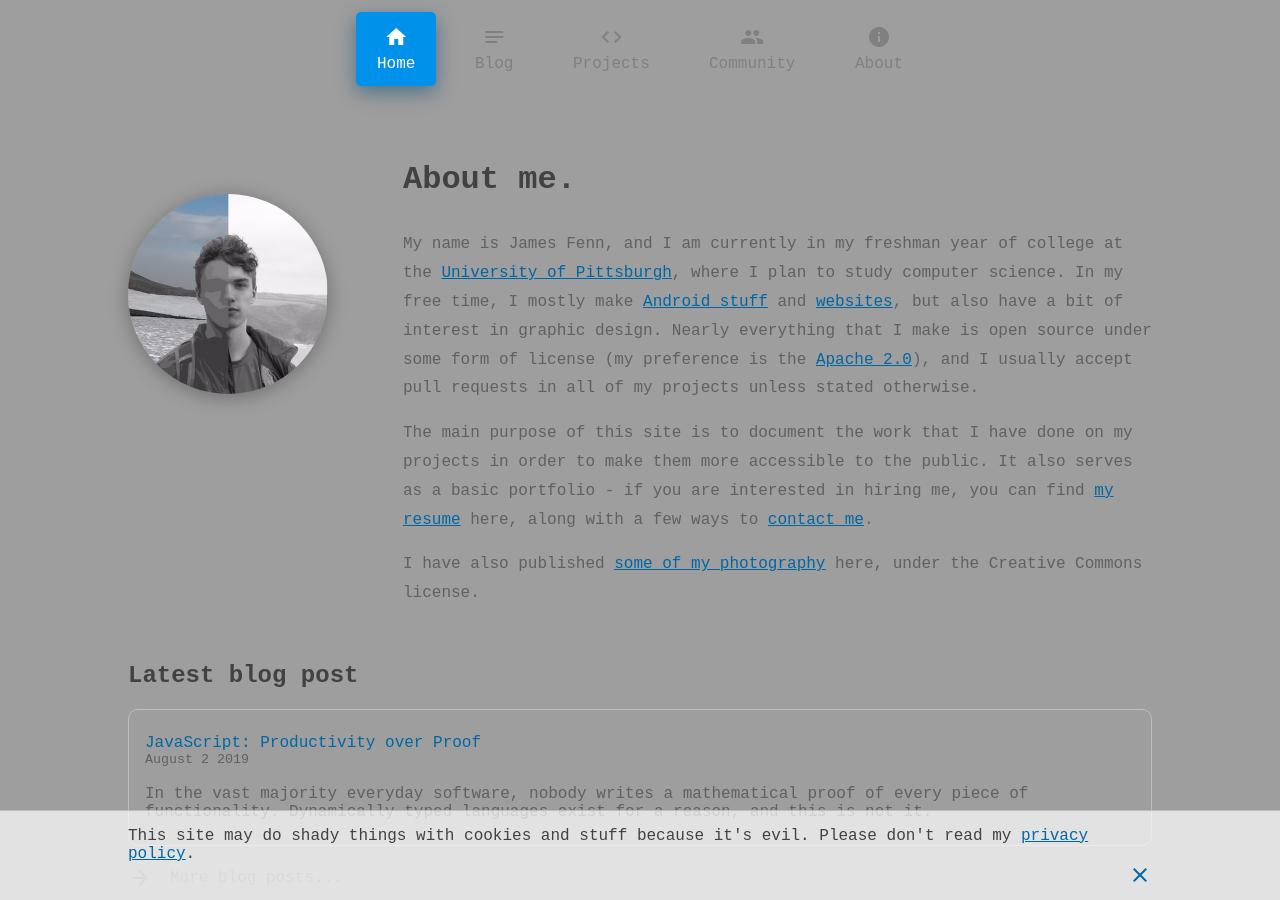
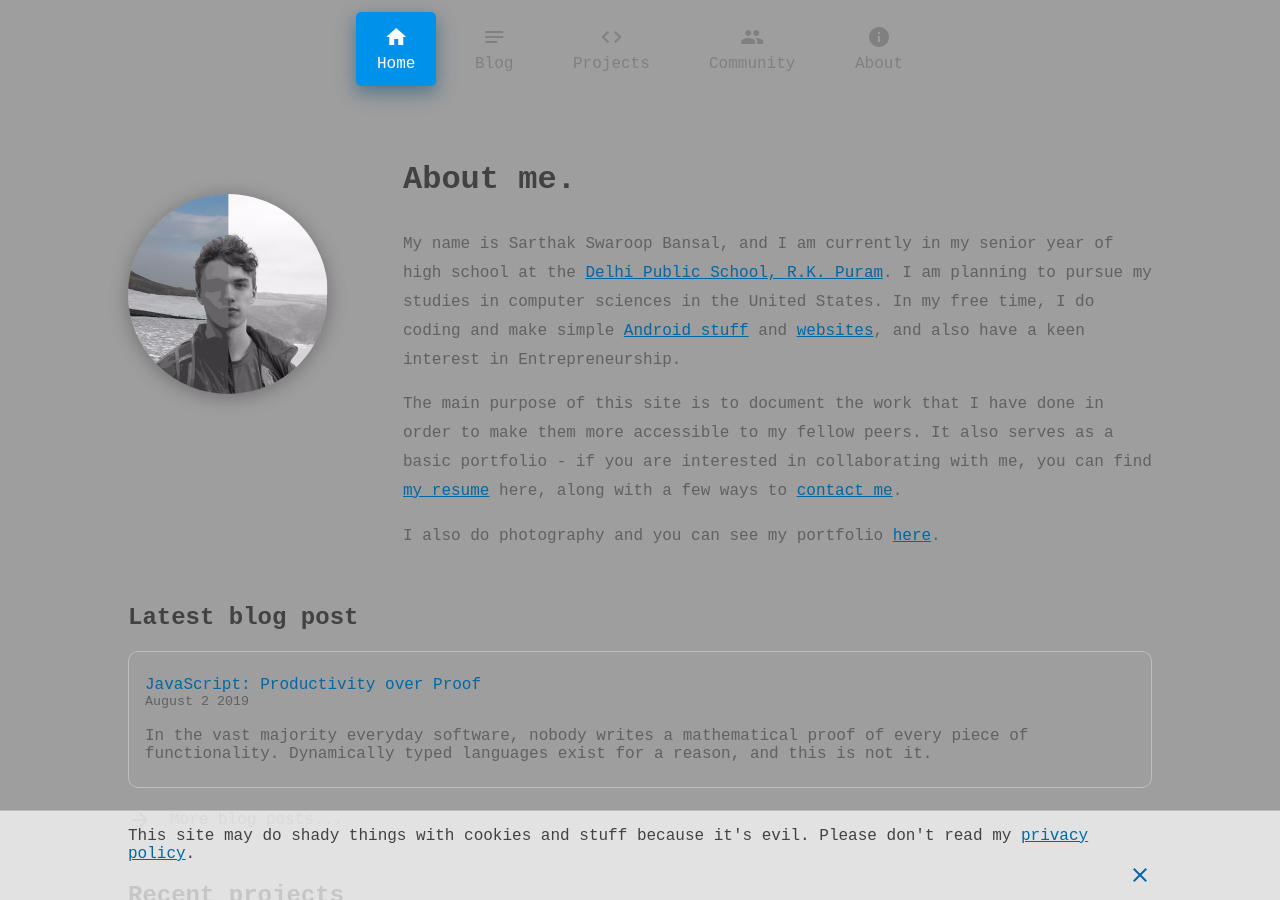
Before and after one commit to SarthakSwaroop/sarthakswaroop.github.io, a Jekyll site: the page built from pages/index.html, in a window 1280 px wide and 900 px high. Built offline with Jekyll 4.4.1, drawn with Linux system fonts in a browser that asks for light colours; some web fonts are replaced; comment, search, counter and statistics services are not loaded.

Commit message:
Update index.html

```diff
--- a/pages/index.html
+++ b/pages/index.html
@@ -1,6 +1,6 @@
 ---
 layout: default
-title: James Fenn
+title: Sarthak Bansal
 permalink: /
 profile: true
 ---
@@ -141,17 +141,16 @@ profile: true
             <div class="markdown">
                 <h1>About me.</h1>
                 <p class="p-note note">
-                    My name is <span class="p-name fn">James Fenn</span>, and I am currently in my freshman year of college at the <a href="https://www.pitt.edu">University of Pittsburgh</a>,
-                    where I plan to study computer science. In my free time, I mostly make <a href="https://play.google.com/store/apps/dev?id=5937321955284727208">Android stuff</a>
-                    and <a href="#projects">websites</a>, but also have a bit of interest in graphic design. Nearly everything that I make
-                    is open source under some form of license (my preference is the <a href="https://choosealicense.com/licenses/apache-2.0/">Apache 2.0</a>), and I usually accept
-                    pull requests in all of my projects unless stated otherwise.
+                    My name is <span class="p-name fn">Sarthak Swaroop Bansal</span>, and I am currently in my senior year of high school at the <a href="https://www.dpsrkp.net">Delhi Public School, R.K. Puram</a>.
+                    I am planning to pursue my studies in computer sciences in the United States.
+                    In my free time, I do coding and make simple <a href="https://play.google.com/store/apps/developer?id=Sarthak+Bansal">Android stuff</a>
+                    and <a href="#projects">websites</a>, and also have a keen interest in Entrepreneurship.
                 </p>
                 <p>
-                    The main purpose of this site is to document the work that I have done on my projects in order to make them more accessible to the public. It also serves as a basic
-                    portfolio - if you are interested in hiring me, you can find <a href="/resume.pdf">my resume</a> here, along with a few ways to <a href="/links/">contact me</a>.
+                    The main purpose of this site is to document the work that I have done in order to make them more accessible to my fellow peers. It also serves as a basic
+                    portfolio - if you are interested in collaborating with me, you can find <a href="/resume.pdf">my resume</a> here, along with a few ways to <a href="/links/">contact me</a>.
                 </p>
-                <p>I have also published <a href="/photos/">some of my photography</a> here, under the Creative Commons license.</p>
+                <p>I also do photography and you can see my portfolio <a href="https://www.shutterup.netlify.com">here</a>.</p>
                 <p style="display: none;">
                     <a rel="me" class="u-url u-uid url uid" href="{{ site.domainurl }}/">{{ site.domainurl }}/</a>
                     <a class="u-email email" href="mailto:{{ site.email }}">{{ site.email }}</a>
```
